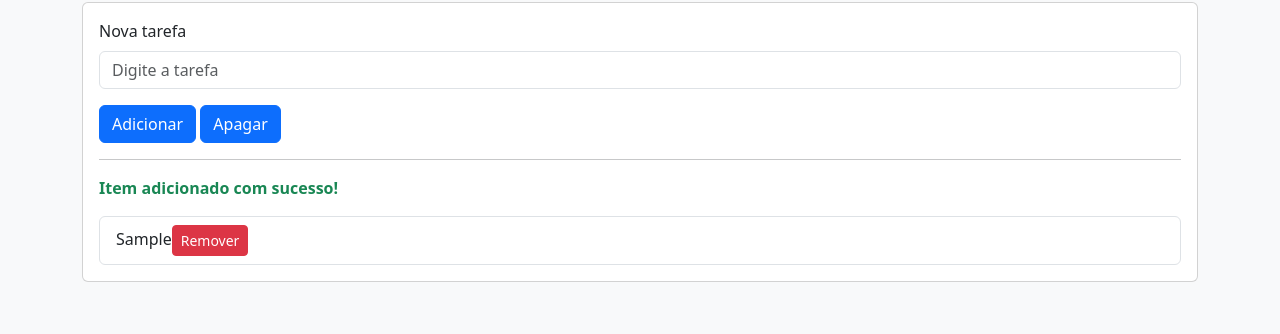
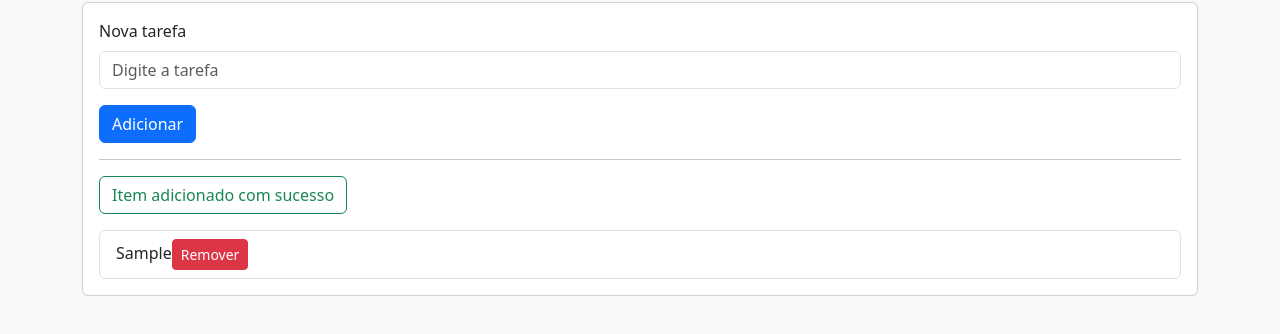
Before and after one commit to Belassis/S2_R2-AT1_PEND, a plain HTML site: page index.html in a window 1280 px wide. Both pictures are taken after typing "Sample" into the empty fields and a click on the button "Adicionar". Shown: the part 118-452 px from the top of the page. Drawn offline with nearby package versions, Linux system fonts and the light colour scheme.

Commit message:
Atividade5

```diff
--- a/index.html
+++ b/index.html
@@ -28,9 +28,7 @@
                 <button id="btnAdicionar" class="btn btn-primary">
                     Adicionar
                 </button>
-                <button id="btnExcluir" class="btn btn-primary">
-                    Apagar
-                </button>
+
                 <hr>
 
                 <p id="mensagem" class="fw-bold"></p>
--- a/script.js
+++ b/script.js
@@ -5,10 +5,9 @@ let listaTarefas = document.getElementById("listaTarefas");
 
 btnAdicionar.addEventListener("click", () => {
 
-    if (inputTarefa.value== "") {
+    if (inputTarefa.value == "") {
 
-        mensagem.innerText = 'A tarefa está vazia!';
-        mensagem.className = 'text-danger fw-bold';
+         mensagem.innerHTML = '<button type="button" class="btn btn-outline-danger">A lista está vazia!</button>';
 
     } else {
 
@@ -26,8 +25,7 @@ btnAdicionar.addEventListener("click", () => {
         novaTarefa.appendChild(btnRemover);
         listaTarefas.appendChild(novaTarefa);
 
-        mensagem.innerText = 'Item adicionado com sucesso!';
-        mensagem.className = 'text-success fw-bold';
+              mensagem.innerHTML = '<button type="button" class="btn btn-outline-success">Item adicionado com sucesso</button>';
 
         inputTarefa.value = "";
     }
```
